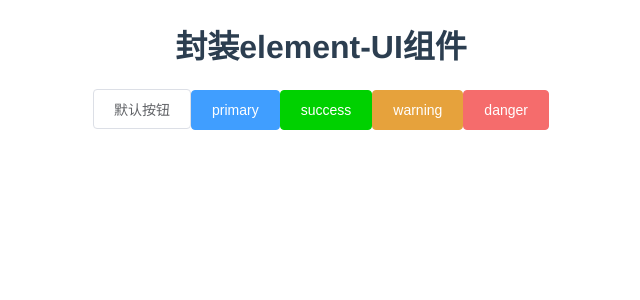
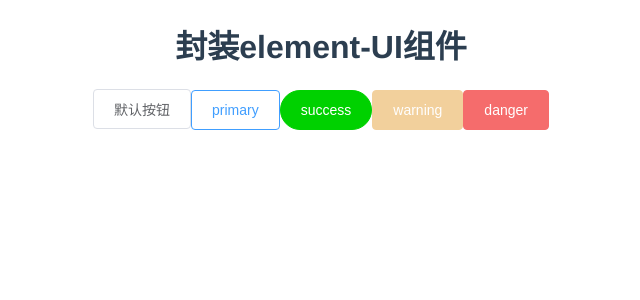
Before and after one commit to milkMiao/zlmProject-vue2, a Vue app in the folder component-package/: page / in a window 1280 px wide. Shown: the top 300 px of the page, without its empty margins (319-959 px from the left). Built offline with nearby package versions, Linux system fonts and the light colour scheme.

Commit message:
button组件封装，border属性、圆角属性、禁用属性

```diff
--- a/component-package/src/components/button/index.vue
+++ b/component-package/src/components/button/index.vue
@@ -1,5 +1,5 @@
 <template>
-  <button class="a-button" :class="[theme]">
+  <button class="a-button" :disabled="disabled" :class="[theme, isBorder, isRound]">
     <slot></slot>
   </button>
 </template>
@@ -8,15 +8,24 @@
 export default {
   name: "Abutton",
   props: {
-    type: {
+    type: { //主题色
       type: String,
       default: "",
     },
+    border: Boolean,//是否需要边框,默认false
+    round: Boolean,//是否圆角,默认false
+    disabled: Boolean //是否禁用,默认false
   },
   computed: {
     theme() {
-        console.log(this.type);
-        return this.type ? `a-button-${this.type}` : ''
+      console.log(this.type);
+      return this.type ? `a-button-${this.type}` : "";
+    },
+    isBorder() {
+      return this.border ? "is-border" : "";
+    },
+    isRound() {
+      return this.round ? "is-round" : "";
     },
   },
   data() {
--- a/component-package/src/views/HomeView.vue
+++ b/component-package/src/views/HomeView.vue
@@ -2,9 +2,9 @@
   <div class="home">
     <!-- 封装按钮 -->
     <Abutton>默认按钮</Abutton>
-    <Abutton type="primary">primary</Abutton>
-    <Abutton type="success">success</Abutton>
-    <Abutton type="warning">warning</Abutton>
+    <Abutton type="primary" border>primary</Abutton>
+    <Abutton type="success" round>success</Abutton>
+    <Abutton type="warning" disabled>warning</Abutton>
     <Abutton type="danger">danger</Abutton>
   </div>
 </template>
```
